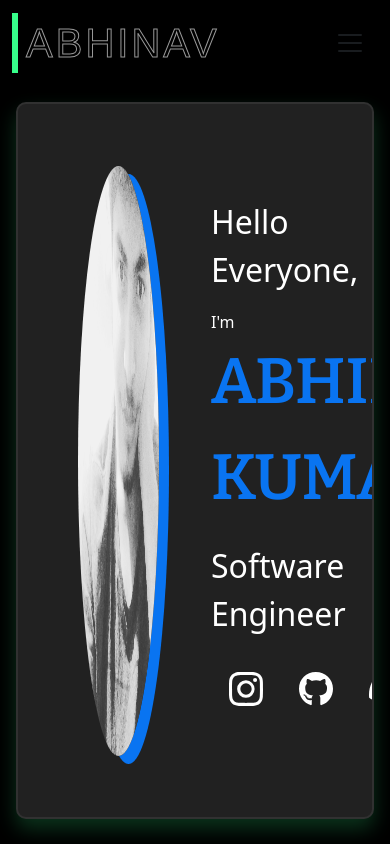
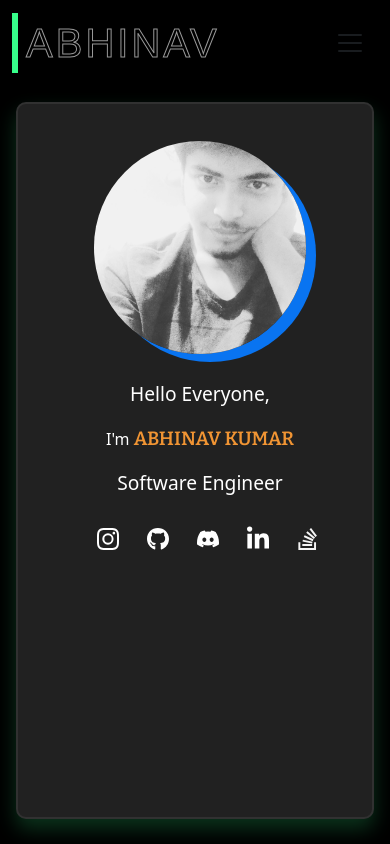
Before and after one commit to abhinav3254/angular-portfolio, an Angular app: page / in a window 390 px wide. Built offline with nearby package versions, Linux system fonts and the light colour scheme.

Commit message:
media queries done

```diff
--- a/src/app/components/home/home.component.css
+++ b/src/app/components/home/home.component.css
@@ -74,7 +74,8 @@
     font-family: 'Bitter';
     font-weight: 600;
     font-style: normal;
-    color: #0974f1;
+    /* color: #0974f1; */
+    color: #f09433;
 }
 
 .work {
@@ -173,4 +174,48 @@
 
 
 /* From here media queries */
-@media only screen and (max-width: 768px) {}
+@media only screen and (max-width: 768px) {
+    .container {
+        display: flex;
+        flex-direction: column;
+        height: 100%;
+    }
+
+    .left {
+        width: 100%;
+        margin: 5px;
+        text-align: center;
+    }
+
+    .right {
+        width: 100%;
+        margin: 5px;
+    }
+
+    .content {
+        margin: auto;
+        text-align: center;
+    }
+
+    .hello-msg {
+        font-size: 1.2rem;
+    }
+
+    .name {
+        font-size: 1.2rem;
+        font-family: 'Bitter';
+        font-weight: 600;
+        font-style: normal;
+    }
+
+    .work {
+        font-size: 1.2rem;
+    }
+
+    .pepole-connection {
+        display: flex;
+        height: 50px;
+        width: 250px;
+        text-align: center;
+    }
+}
```
